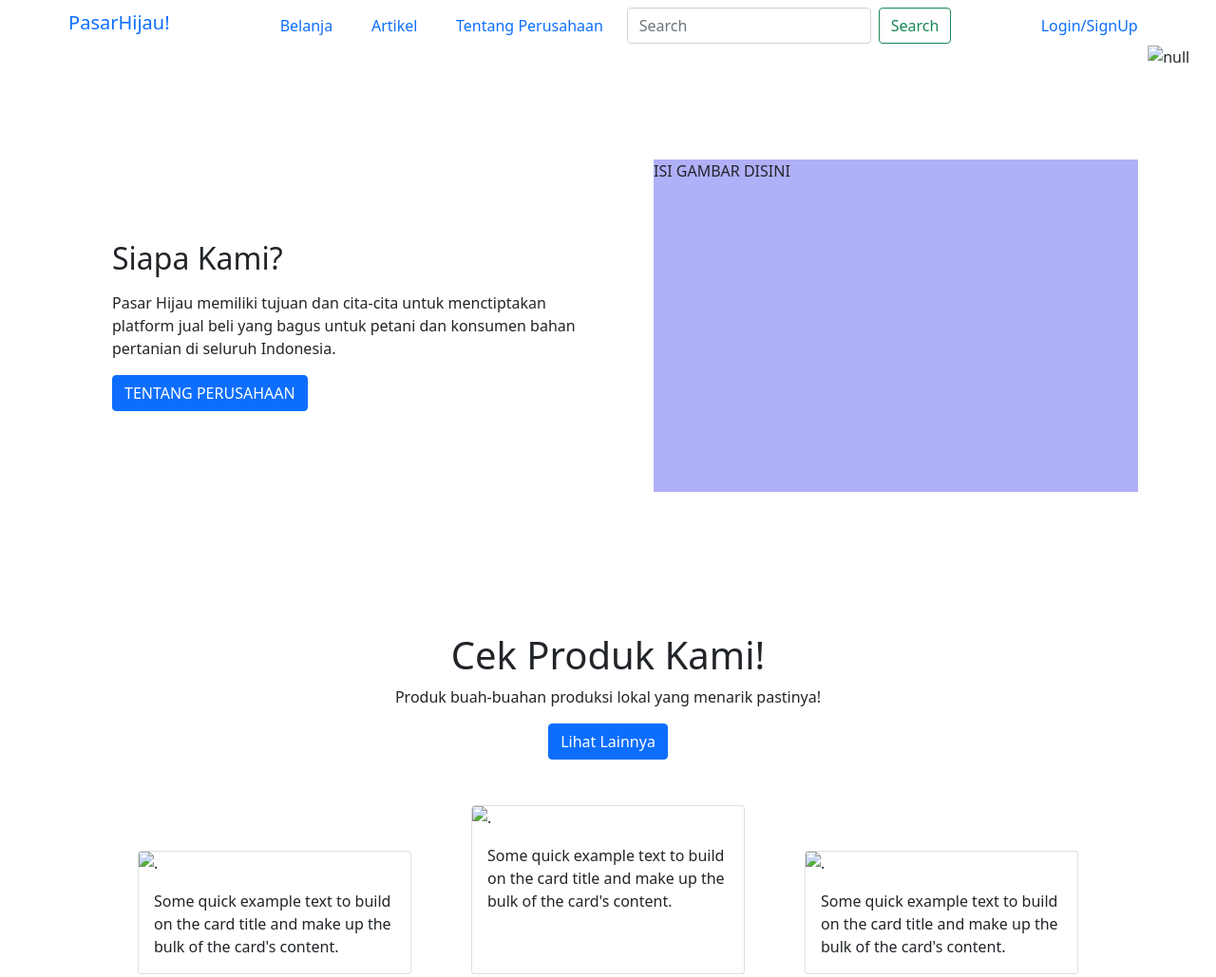
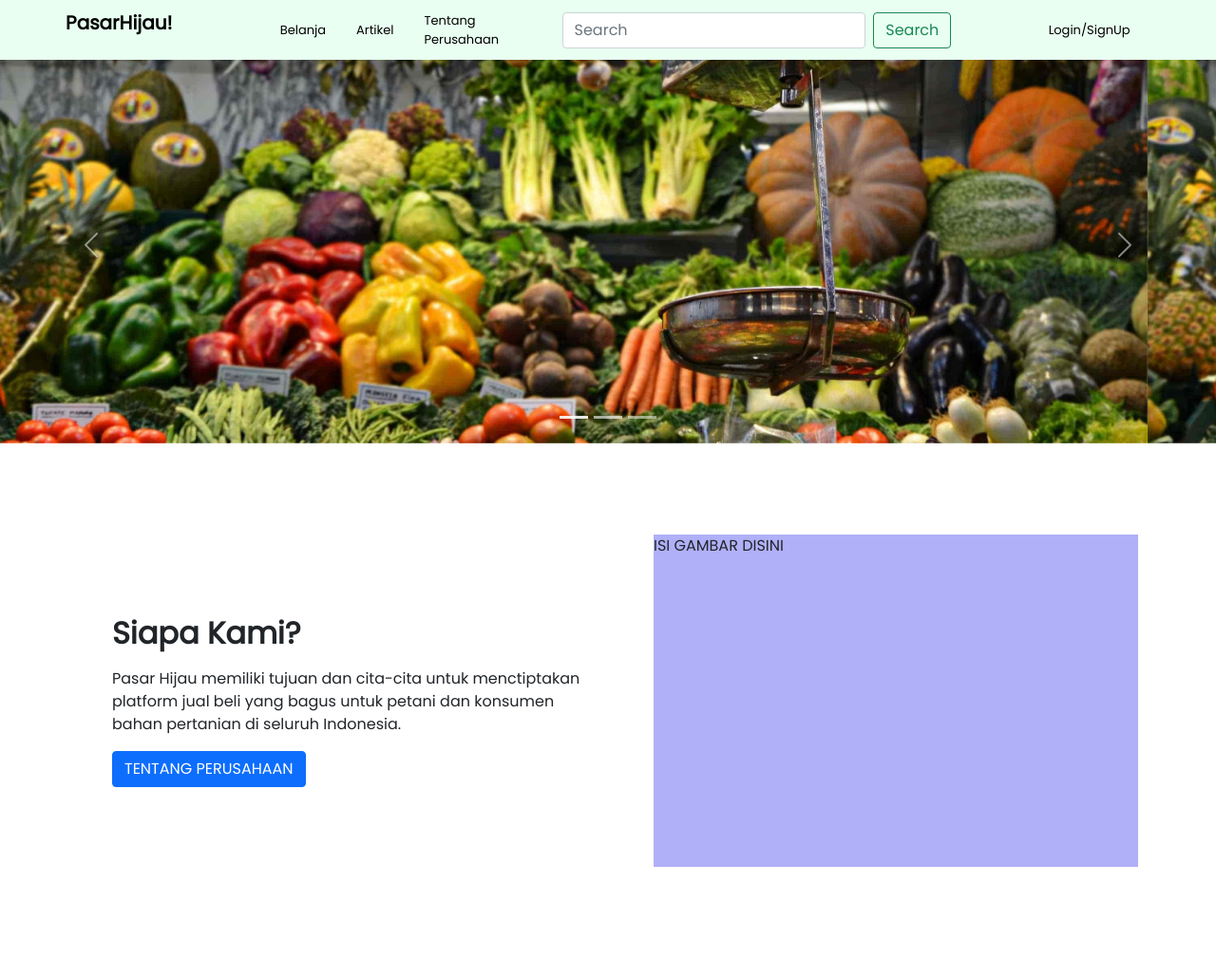
Before and after one commit to fatahprakoso/imk-pa, a plain HTML site: page index.html in a window 1280 px wide. Shown: the top 1029 px of the page at 95% size. Drawn offline with nearby package versions, Linux system fonts and the light colour scheme; the site is published under a folder, as on GitHub Pages, so addresses that start at the root find nothing.

Commit message:
update home page

```diff
--- a/index.html
+++ b/index.html
@@ -14,8 +14,8 @@
     />
 
     <!-- Custom CSS -->
-    <link rel="stylesheet" href="/CSS/index.css" />
-    <link rel="stylesheet" href="/CSS/navbar.css" />
+    <link rel="stylesheet" href="CSS/index.css" />
+    <link rel="stylesheet" href="CSS/navbar.css" />
 
     <title>PASAR HIJAU!</title>
   </head>
@@ -84,14 +84,6 @@
     <!-- Main -->
     <main>
       <!-- Jumbotron -->
-      <!-- <div class="jumbotron mt-5">
-        <img
-          src="/res/HOME/jumbotron.jpg"
-          class="img-fluid"
-          alt="jumbotron"
-        />
-      </div> -->
-
       <div
         id="carouselExampleIndicators"
         class="carousel slide mt-5"
@@ -122,21 +114,21 @@
         <div class="carousel-inner">
           <div class="carousel-item active">
             <img
-              src="/res/HOME/jumbotron.jpg"
+              src="res/HOME/jumbotron.jpg"
               class="d-block w-100"
               alt="null"
             />
           </div>
           <div class="carousel-item">
             <img
-              src="/res/HOME/jumbotron.jpg"
+              src="res/HOME/jumbotron.jpg"
               class="d-block w-100"
               alt="null"
             />
           </div>
           <div class="carousel-item">
             <img
-              src="/res/HOME/jumbotron.jpg"
+              src="res/HOME/jumbotron.jpg"
               class="d-block w-100"
               alt="null"
             />
@@ -210,7 +202,7 @@
         <div class="row mt-5">
           <div class="d-flex justify-content-evenly">
             <div class="card mt-5" style="width: 18rem">
-              <img src="/res/HOME/apple.png" class="card-img-top" alt="." />
+              <img src="res/HOME/apple.png" class="card-img-top" alt="." />
               <div class="card-body">
                 <p class="card-text">
                   Some quick example text to build on the card title and make up
@@ -219,7 +211,7 @@
               </div>
             </div>
             <div class="card" style="width: 18rem">
-              <img src="/res/HOME/banana.png" class="card-img-top" alt="." />
+              <img src="res/HOME/banana.png" class="card-img-top" alt="." />
               <div class="card-body">
                 <p class="card-text">
                   Some quick example text to build on the card title and make up
@@ -228,7 +220,7 @@
               </div>
             </div>
             <div class="card mt-5" style="width: 18rem">
-              <img src="/res/HOME/cerry.png" class="card-img-top" alt="." />
+              <img src="res/HOME/cerry.png" class="card-img-top" alt="." />
               <div class="card-body">
                 <p class="card-text">
                   Some quick example text to build on the card title and make up
```
